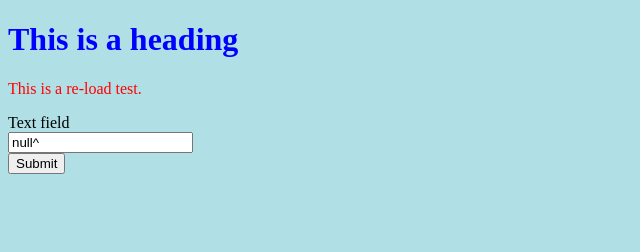
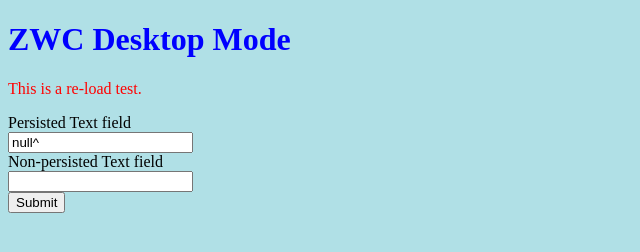
Before and after one commit to NDZL/NDZL.github.io, a plain HTML site: page zwc.html in a window 1280 px wide. Shown: the whole page, without its empty margins (0-640 px from the left). Drawn offline with Linux system fonts and the light colour scheme.

Commit message:
Add files via upload

```diff
--- a/zwc.html
+++ b/zwc.html
@@ -22,11 +22,15 @@
 
 
 
-	<h1>This is a heading</h1>
+	<h1>ZWC Desktop Mode</h1>
 	<p>This is a re-load test.</p>
 	<form action="/action_page.php">
-	  <label for="fname">Text field</label><br>
+	  <label for="fname">Persisted Text field</label><br>
 	  <input type="text" id="fname" name="fname"><br>
+
+
+	  <label for="fname">Non-persisted Text field</label><br>
+	  <input type="text" id="foo" name="foo"><br>
 
 	  <input type="submit" value="Submit">
 	</form>
```
